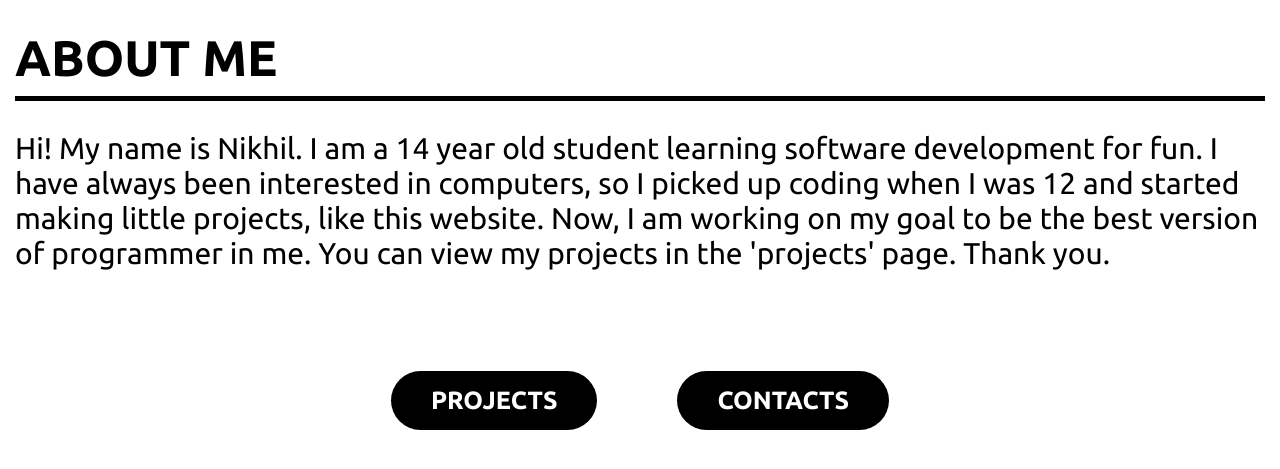
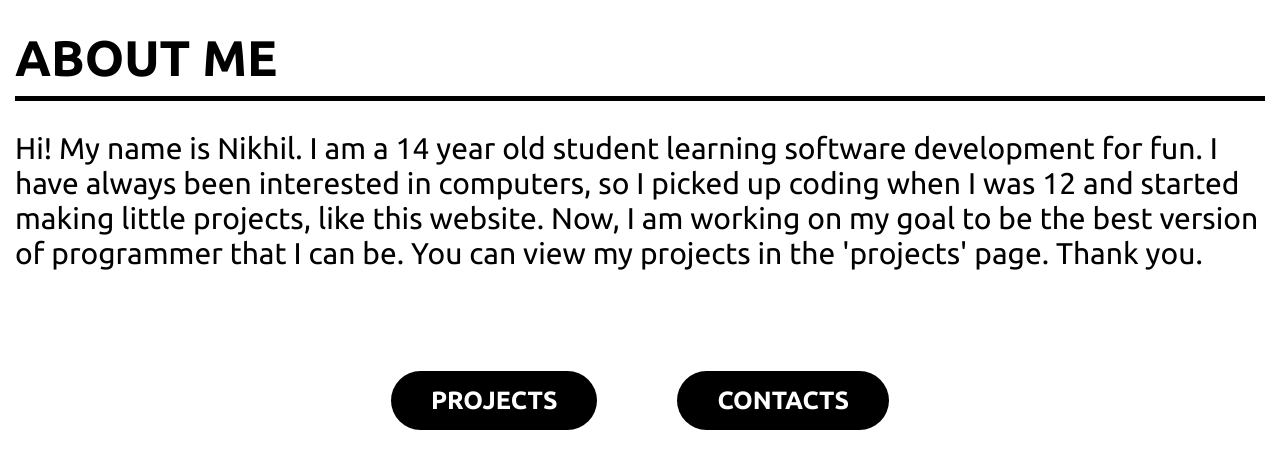
Before and after one commit to NikhilJogesh/Personal-Website, a Flask app: page / in a window 1280 px wide. Shown: the part 811-1280 px from the top of the page. Run offline with Flask 2, Linux system fonts and the light colour scheme.

Commit message:
Small grammatical changes to the about me section of the home page

```diff
--- a/website/__init__.py
+++ b/website/__init__.py
@@ -1,4 +1,5 @@
 from flask import Flask
+
 
 def create_app():
     app = Flask(__name__)
--- a/website/templates/home.html
+++ b/website/templates/home.html
@@ -21,7 +21,7 @@
         <p>Hi! My name is Nikhil. I am a 14 year old student learning software development for
             fun. I have always been interested in computers, so I picked up coding when I was
             12 and started making little projects, like this website. Now, I am working on my
-            goal to be the best version of programmer in me. You can view my projects in the
+            goal to be the best version of programmer that I can be. You can view my projects in the
             'projects' page. Thank you.
         </p>
         <div class="end_redirects">
--- a/website/views.py
+++ b/website/views.py
@@ -1,17 +1,21 @@
 from flask import Blueprint, render_template
+
 # This file is used to store all the URLs the user can view
 
 views = Blueprint("views", __name__)
+
 
 @views.route("/home")
 @views.route("/")
 def home():
     return render_template("home.html")
 
+
 @views.route("/projects")
 def projects():
     return render_template("projects.html")
 
+
 @views.route("/contacts")
 def contacts():
     return render_template("contacts.html")
```
Also changed, not shown: main.py (line endings or trailing spaces), 1 other file.
